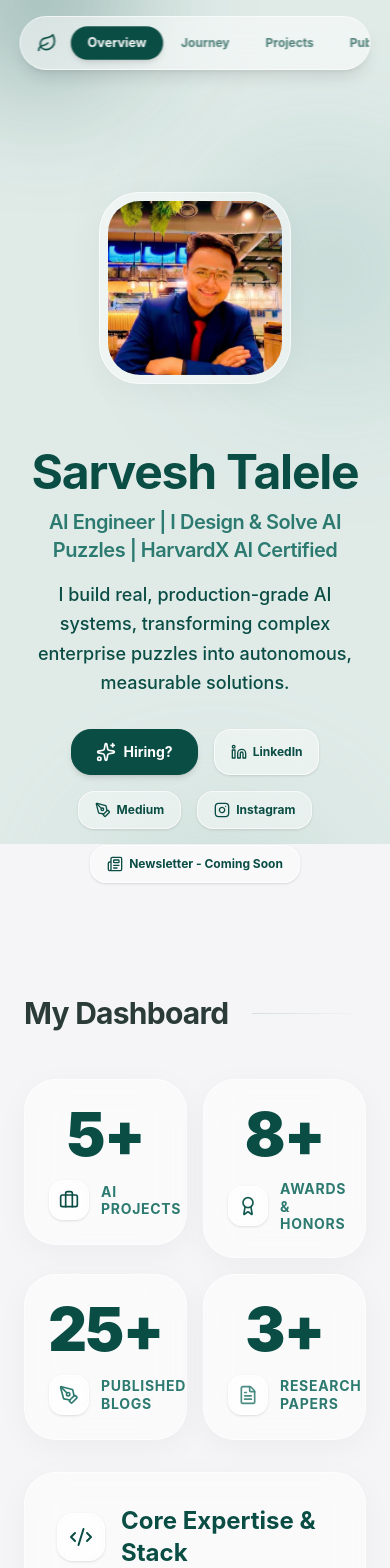
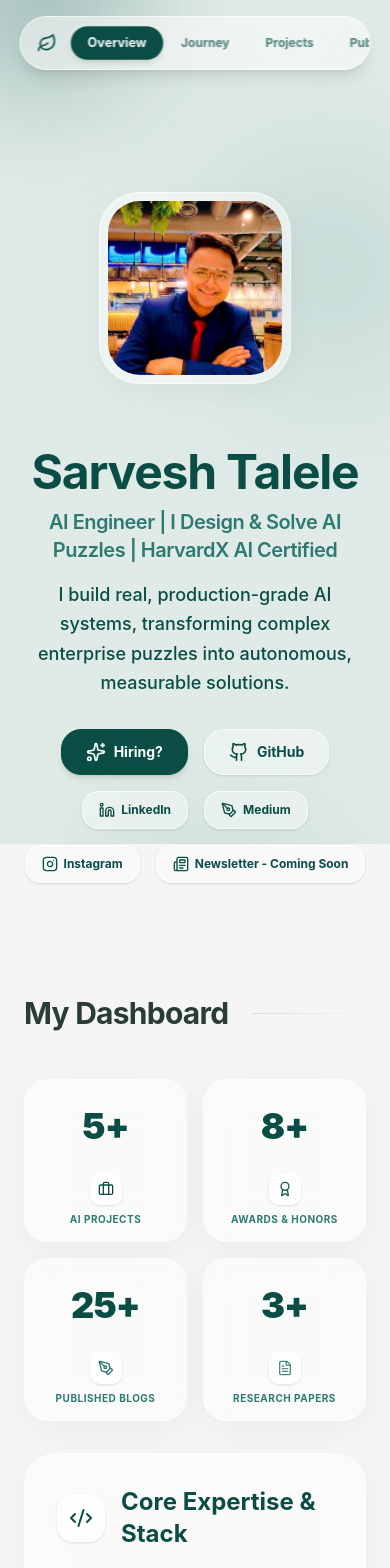
Before and after one commit to sarveshtalele/portfolio-website, a React (Vite) app: page / in a window 390 px wide. Shown: the top 1568 px of the page. Built offline with nearby package versions, Linux system fonts and the light colour scheme; a web font is replaced by a local one.

Commit message:
updated- UI settings

```diff
--- a/src/pages/Home.jsx
+++ b/src/pages/Home.jsx
@@ -1,6 +1,6 @@
 import React, { useState } from 'react';
 import { motion, AnimatePresence } from 'framer-motion';
-import { Linkedin, PenTool, Instagram, Newspaper, Briefcase, Award, FileText, Sparkles, Code2 } from 'lucide-react';
+import { Linkedin, PenTool, Instagram, Newspaper, Briefcase, Award, FileText, Sparkles, Code2, Github } from 'lucide-react';
 import { callGemini } from '../api';
 import { MOCK_CMS } from '../data';
 import { SectionHeader, AnimatedCounter } from '../components/Shared';
@@ -76,6 +76,16 @@ export const HomePage = () => {
                             <span className="text-sm md:text-base font-bold">Hiring?</span>
                         </motion.button>
 
+                        <a
+                            href="https://github.com/sarveshtalele"
+                            target="_blank"
+                            rel="noopener noreferrer"
+                            className="flex items-center gap-2 px-6 py-3 rounded-[20px] bg-white/40 border border-white/60 text-[#0A4D44] hover:bg-white/80 hover:text-[#135B52] transition-all duration-300 shadow-sm backdrop-blur-md group"
+                        >
+                            <Github className="w-5 h-5 group-hover:scale-110 transition-transform" />
+                            <span className="text-sm md:text-base font-bold">GitHub</span>
+                        </a>
+
                         {[
                             { icon: Linkedin, label: 'LinkedIn', url: 'https://www.linkedin.com/in/sarveshtalele' },
                             { icon: PenTool, label: 'Medium', url: 'https://medium.com/@sarveshtalele' },
@@ -108,19 +118,19 @@ export const HomePage = () => {
                     ].map((stat, i) => (
                         <motion.div
                             key={i} initial={{ opacity: 0, y: 20 }} whileInView={{ opacity: 1, y: 0 }} viewport={{ once: true }} transition={{ delay: i * 0.15, duration: 0.8, ease: "easeOut" }}
-                            className="glass-card p-6 md:p-8 rounded-[32px] aspect-square flex flex-col items-center justify-center text-center group hover:bg-white/60 transition-colors duration-700 relative"
+                            className="glass-card p-4 md:p-8 rounded-[24px] md:rounded-[32px] aspect-square flex flex-col items-center justify-center text-center group hover:bg-white/60 transition-colors duration-700 relative"
                         >
                             {/* BIG Number in Middle */}
-                            <div className="text-6xl md:text-7xl font-black tracking-tight text-[#0A4D44] my-auto">
+                            <div className="text-4xl md:text-7xl font-black tracking-tight text-[#0A4D44] my-auto">
                                 <AnimatedCounter target={stat.val} />+
                             </div>
 
                             {/* Icon Bottom Left, Text Beside Icon */}
-                            <div className="flex flex-row items-center justify-start gap-3 w-full mt-auto pt-4 group-hover:-translate-y-1 transition-transform duration-500">
-                                <div className={`w-10 h-10 md:w-12 md:h-12 rounded-[14px] md:rounded-[18px] bg-white/50 backdrop-blur-md border border-white/60 flex items-center justify-center ${stat.color} group-hover:scale-110 group-hover:rotate-3 transition-transform duration-700 ease-out shadow-sm shrink-0`}>
-                                    <stat.icon className="w-5 h-5 md:w-6 md:h-6" />
+                            <div className="flex flex-col md:flex-row items-center justify-center md:justify-start gap-2 md:gap-3 w-full mt-auto pt-2 md:pt-4 group-hover:-translate-y-1 transition-transform duration-500">
+                                <div className={`w-8 h-8 md:w-12 md:h-12 rounded-[10px] md:rounded-[18px] bg-white/50 backdrop-blur-md border border-white/60 flex items-center justify-center ${stat.color} group-hover:scale-110 group-hover:rotate-3 transition-transform duration-700 ease-out shadow-sm shrink-0`}>
+                                    <stat.icon className="w-4 h-4 md:w-6 md:h-6" />
                                 </div>
-                                <div className="text-sm md:text-base text-[#2C7A70] font-bold tracking-wider uppercase text-left leading-tight">
+                                <div className="text-[10px] md:text-base text-[#2C7A70] font-bold tracking-wider uppercase text-center md:text-left leading-tight">
                                     {stat.label}
                                 </div>
                             </div>
```
Also changed, not shown: 2 other files (tests, documents, lock files or other folders).
